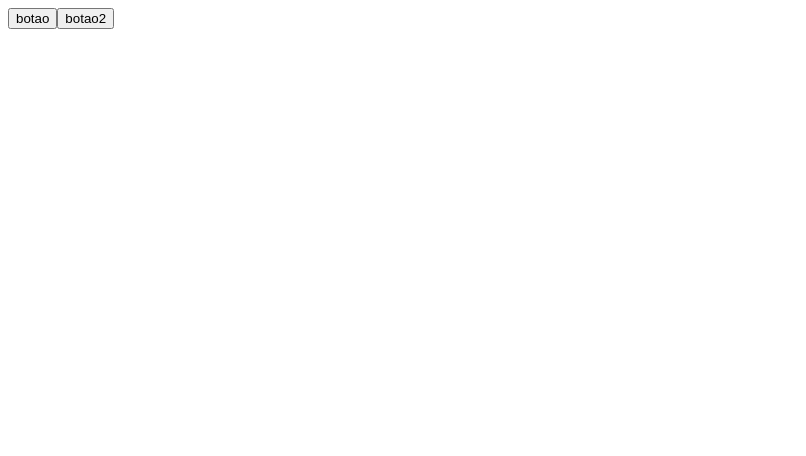
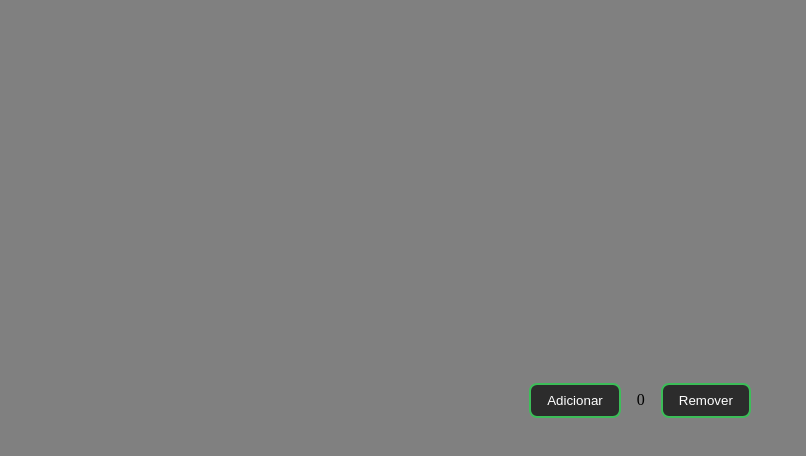
Before and after one commit to llorenzojorge/react, a React (Vite) app: page / in a window 1280 px wide. Shown: the top 456 px of the page, without its empty margins (0-806 px from the left). Built offline with nearby package versions, Linux system fonts and the light colour scheme.

Commit message:
UseState na Prática + Estilização css

```diff
--- a/src/App.tsx
+++ b/src/App.tsx
@@ -1,13 +1,21 @@
+import "./global.css"
+import { useState } from "react"
+
 import { Button } from "./components/button"
-import { useMessage } from "./hooks/useMessage"
+import styles from "./app.module.css"
+
+// import { useMessage } from "./hooks/useMessage"
 
 export function App() {
-  const { show } = useMessage({ age: 21, name: "Lorenzo"})
+  const [count, setCount] = useState(0)
+
+  // const { show } = useMessage({ age: 21, name: "Lorenzo"})
 
   return (
-    <>
-      <Button name="botao" onClick={() => show("Mensagem personalizada do meu próprio hook ;)")}/>
-      <Button name="botao2" />
-    </>
+    <div className={styles.container}>
+      <Button name="Adicionar" onClick={() => setCount(count + 1)}/>
+      <span>{count}</span>
+      <Button name="Remover" onClick={() => setCount(count - 1)}/>
+    </div >
   )
 }
--- /dev/null
+++ b/src/app.module.css
@@ -0,0 +1,10 @@
+.container {
+  width: 100%;
+  height: 100vh;
+
+  display: flex;
+  flex: 1;
+  justify-content: center;
+  align-items: center;
+  gap: 1rem;
+}
--- a/src/components/button.tsx
+++ b/src/components/button.tsx
@@ -1,7 +1,13 @@
+import styles from "./styles.module.css"
+
 type Props = React.ComponentProps<"button"> & {
   name: string
 }
 
 export function Button({ name, ...rest }: Props) {
-  return <button {...rest}>{name}</button>
+  return (
+    <button className={styles.container} {...rest}>
+      {name}
+    </button>
+  )
 }
--- /dev/null
+++ b/src/components/styles.module.css
@@ -0,0 +1,7 @@
+.container {
+  color: white;
+  background-color: #2c2c2c;
+  border: 2px solid rgb(60, 189, 88);
+  border-radius: .5rem;
+  padding: .5rem 1rem;
+}
--- /dev/null
+++ b/src/global.css
@@ -0,0 +1,8 @@
+* {
+  margin: 0;
+  padding: 0;
+}
+
+body {
+  background-color: gray;
+}
```
